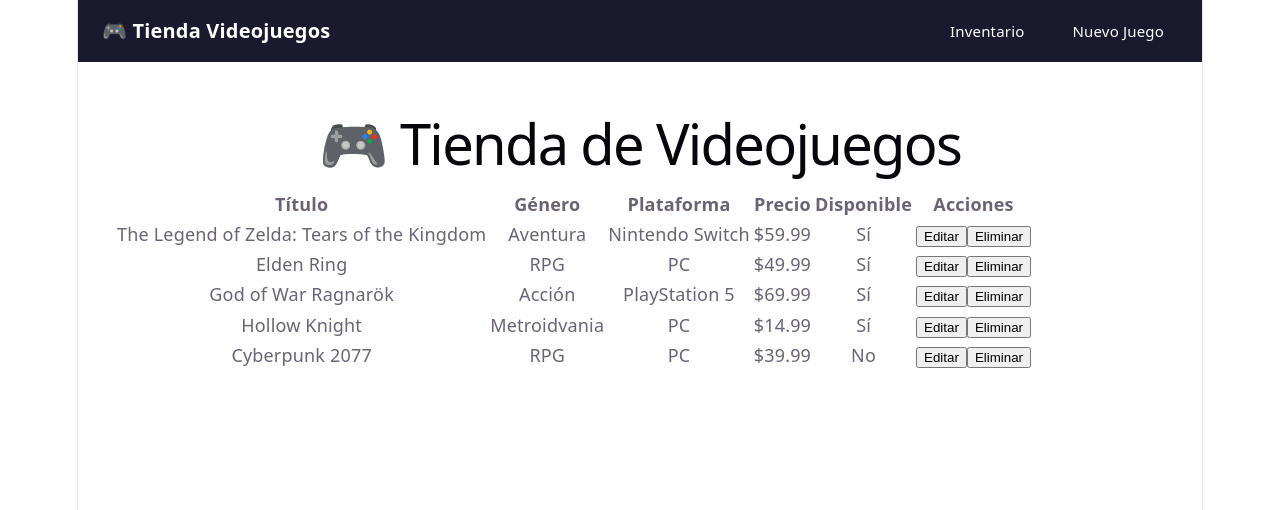
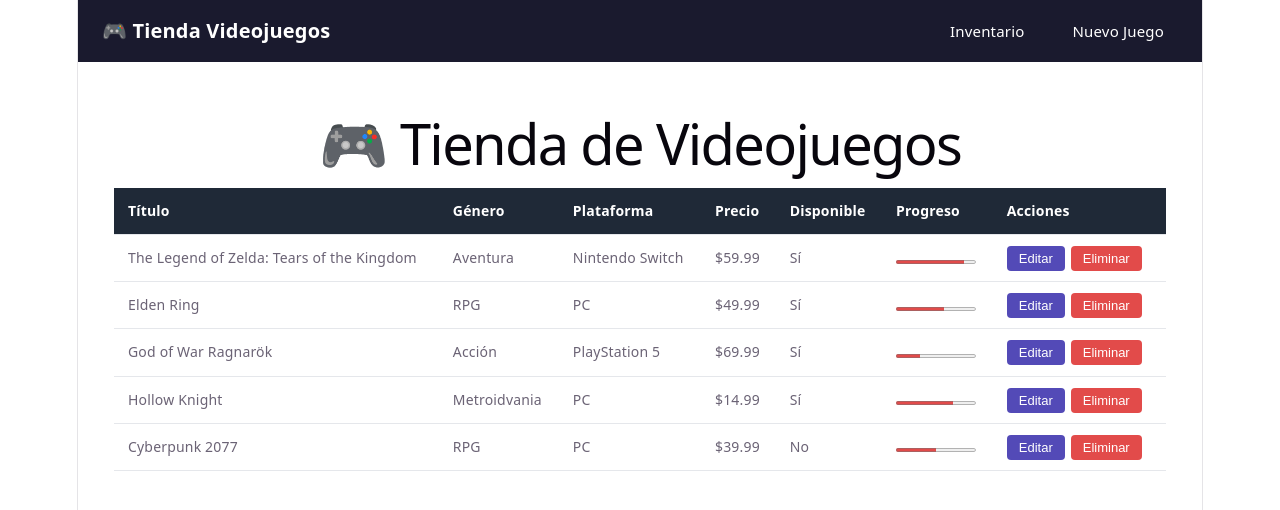
Before and after one commit to BrayanNarvaez-25/Taller-Renderizado-de-Listas-y-Uso-de-Props, a React (Vite) app: page / in a window 1280 px wide. Shown: the top 510 px of the page. Built offline with nearby package versions, Linux system fonts and the light colour scheme.

Commit message:
BN: Modificando estilos

```diff
--- a/src/components/TablaVideojuegos.css
+++ b/src/components/TablaVideojuegos.css
@@ -32,3 +32,32 @@
   height: 8px;
   accent-color: #e24b4a;
 }
+
+/* Estilos para los botones */
+.tabla-juegos button {
+  padding: 5px 12px;
+  margin-right: 6px;
+  border: none;
+  border-radius: 4px;
+  cursor: pointer;
+  font-size: 13px;
+  font-weight: 500;
+}
+
+.tabla-juegos button:first-child {
+  background-color: #534AB7;
+  color: white;
+}
+
+.tabla-juegos button:first-child:hover {
+  background-color: #3C3489;
+}
+
+.tabla-juegos button:last-child {
+  background-color: #e24b4a;
+  color: white;
+}
+
+.tabla-juegos button:last-child:hover {
+  background-color: #a32d2d;
+}
--- a/src/components/TablaVideojuegos.jsx
+++ b/src/components/TablaVideojuegos.jsx
@@ -1,10 +1,12 @@
 import { useNavigate } from 'react-router-dom';
+import './TablaVideojuegos.css';
 
 function TablaVideojuegos({ videojuegos, onEliminar }) {
   const navigate = useNavigate();
 
   return (
-    <table>
+    <div className="tabla-container">
+      <table className="tabla-juegos">
         <thead>
           <tr>
             <th>Título</th>
@@ -12,6 +14,7 @@
             <th>Plataforma</th>
             <th>Precio</th>
             <th>Disponible</th>
+            <th>Progreso</th>
             <th>Acciones</th>
           </tr>
         </thead>
@@ -24,6 +27,9 @@
               <td>${juego.precio}</td>
               <td>{juego.disponible ? 'Sí' : 'No'}</td>
               <td>
+                <progress value={juego.progreso} max={1} />
+              </td>
+              <td>
                 <button onClick={() => navigate('/formulario', { state: juego })}>
                   Editar
                 </button>
@@ -35,6 +41,7 @@
           ))}
         </tbody>
       </table>
+    </div>
   );
 }
 
```
Lines whose indentation alone changed are shown as unchanged.
